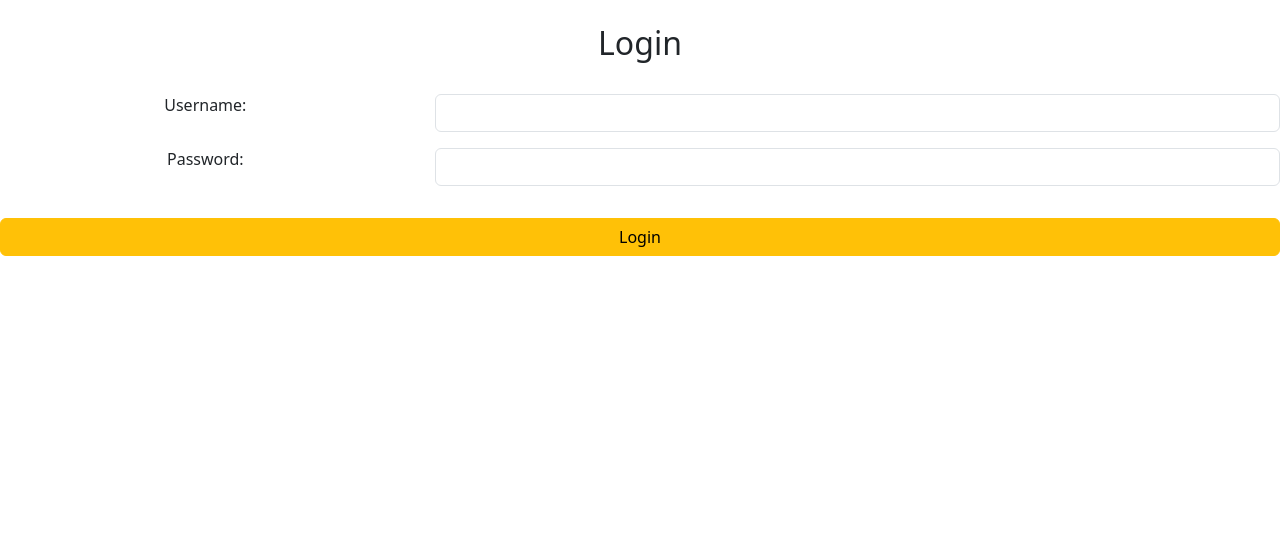
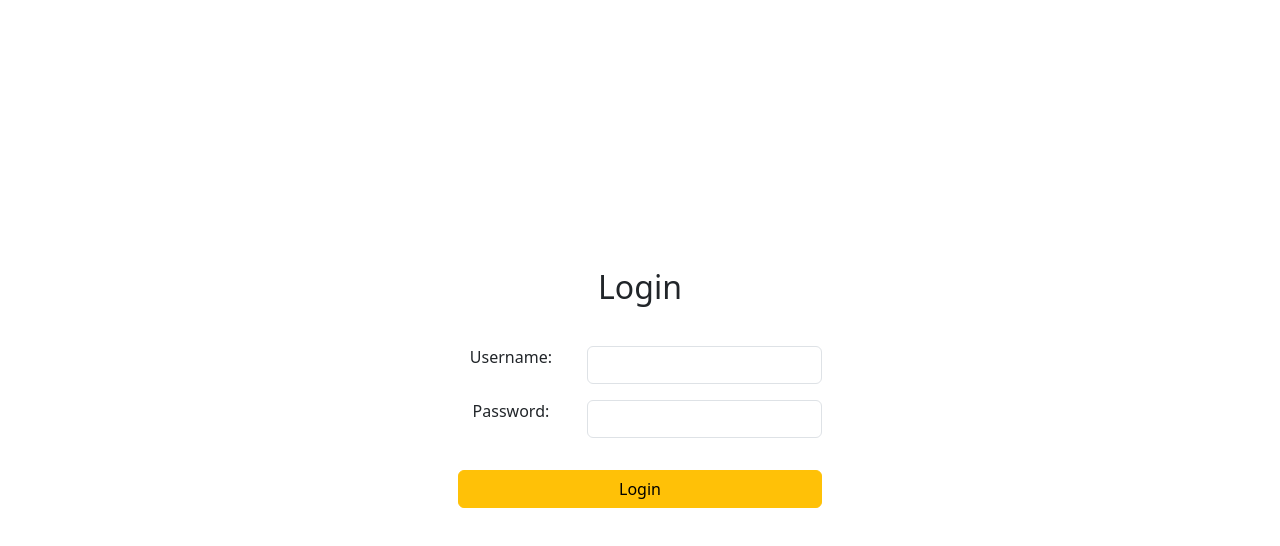
Before and after one commit to ricardocanedo/projeto-integrador-3-univesp-2025, a React (Vite) app in the folder cms/: page /login in a window 1280 px wide. Shown: the top 546 px of the page. Built offline with nearby package versions, Linux system fonts and the light colour scheme.

Commit message:
home e login css

```diff
--- a/cms/src/components/Home.tsx
+++ b/cms/src/components/Home.tsx
@@ -1,6 +1,6 @@
 const Home = () => {
     return (
-        <div className="home-container">
+        <div className="home-container h-100 d-flex flex-column justify-content-center align-items-center">
             <h1>Bem-vindo</h1>
             <p className='m-4'>Gerencie o conteúdo do seu sistema de forma eficiente.</p>
         </div>
--- a/cms/src/components/Login.tsx
+++ b/cms/src/components/Login.tsx
@@ -40,10 +40,10 @@ const Login: React.FC = () => {
     };
 
     return (
-        <div className="login-container">
-            <h2 className='m-4'>Login</h2>
+        <div className="login-container h-100 d-flex flex-column justify-content-center align-items-center">
+            <h2 className='mb-4'>Login</h2>
             <form onSubmit={handleSubmit} className='form'>
-                <div className='form-group row mt-4'>
+                <div className='form-group row mt-2'>
                     <label className='col-sm-4 col-form-label'>Username: </label>
                     <div className="col-sm-8 my-2">
                         <input
```
